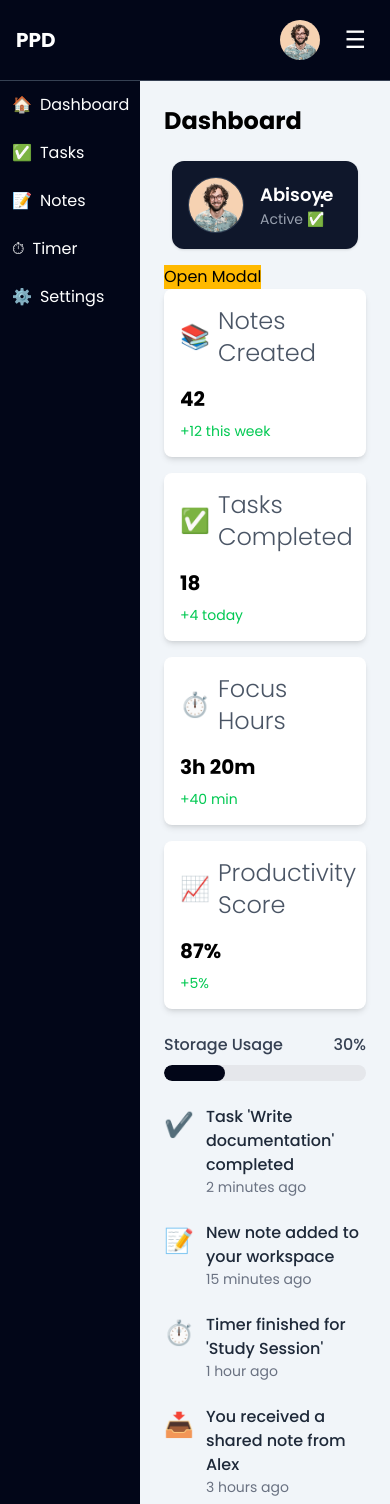
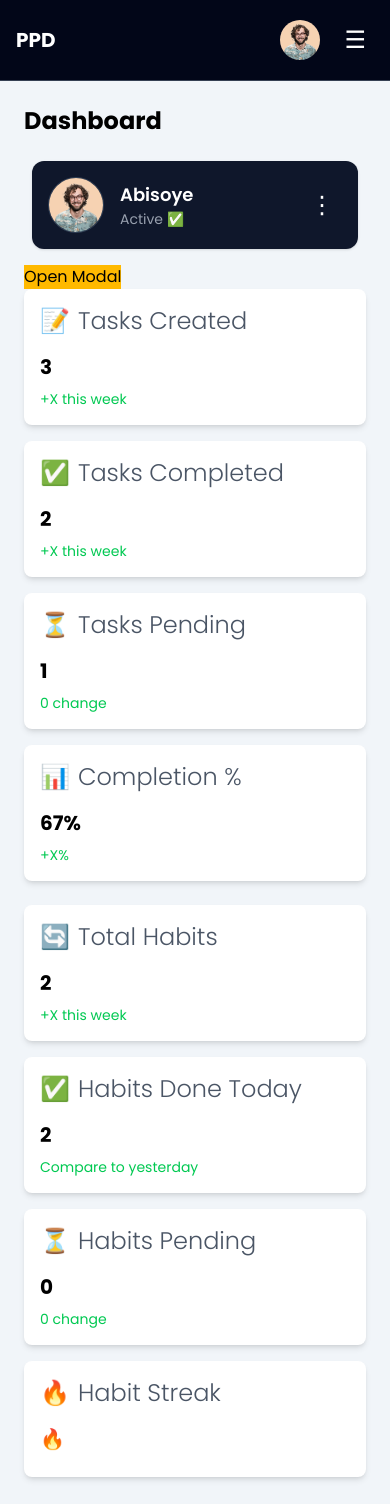
Before and after one commit to learningsin2024-source/PPD-, a React (Vite) app in the folder ppd/: page / in a window 390 px wide. Shown: the top 1504 px of the page. Built offline with nearby package versions, Linux system fonts and the light colour scheme; a web font is replaced by a local one.

Commit message:
stage 10 done

```diff
--- a/ppd/src/App.jsx
+++ b/ppd/src/App.jsx
@@ -1,5 +1,6 @@
 import { useState, useEffect, useContext } from "react";
 import { Routes, Route } from "react-router-dom";
+import { tasks, habits } from "./data.js";
 
 import Navbar from "./component/navbar";
 import Sidebar from "./component/sidebar";
@@ -35,9 +36,21 @@ const [IsOpen, setiSOpen] = useState(false)
      [])
 
 
+const tasksCreated = tasks.length;
+const tasksCompleted = tasks.filter(t => t.status === "done").length;
+const tasksPending = tasks.filter(t => t.status === "pending").length;
+const completionPercent = tasksCreated === 0 ? 0 : Math.round((tasksCompleted / tasksCreated) * 100);
+
+const totalHabits = habits.length;
+const habitsDoneToday = habits.filter(h => h.status === "done").length;
+const habitsPending = habits.filter(h => h.status === "pending").length;
+const habitStreak = "🔥";
+
+
+
 const [profile, setProfile] = useState({ })
 
-  const [tasks, setTasks] = useState([])
+  const [taskss, setTasks] = useState([])
 
   const [notes, setNotes] = useState([])
 
@@ -137,10 +150,18 @@ return (
                        Modal box is here  </Modal>
 
                     <div className="grid grid-cols-1 sm:grid-cols-2 lg:grid-cols-4 gap-4 mb-6">
-                      <Statscard icon="📚" title="Notes Created" value={42} trend="+12 this week" />
-                      <Statscard icon="✅" title="Tasks Completed" value={18} trend="+4 today" />
-                      <Statscard icon="⏱️" title="Focus Hours" value="3h 20m" trend="+40 min" />
-                      <Statscard icon="📈" title="Productivity Score" value="87%" trend="+5%" />
+                      <Statscard icon="📝" title="Tasks Created" value={tasksCreated} trend="+X this week" />
+                      <Statscard icon="✅" title="Tasks Completed" value={tasksCompleted} trend="+X this week" />
+                      <Statscard icon="⏳" title="Tasks Pending" value={tasksPending} trend="0 change" />
+                      <Statscard icon="📊" title="Completion %" value={`${completionPercent}%`} trend="+X%" />
+
+                    </div>
+                    <div className="grid grid-cols-1 sm:grid-cols-2 lg:grid-cols-4 gap-4 mb-6">
+
+                       <Statscard icon="🔄" title="Total Habits" value={totalHabits} trend="+X this week" />
+                       <Statscard icon="✅" title="Habits Done Today" value={habitsDoneToday} trend="Compare to yesterday" />
+                       <Statscard icon="⏳" title="Habits Pending" value={habitsPending} trend="0 change" />
+                       <Statscard icon="🔥" title="Habit Streak" value={habitStreak} trend="" />
                     </div>
 
                     <Progressbar value={30} color="bg-slate-950" label="Storage Usage" showpercent={true} />
--- a/ppd/src/component/navbar.jsx
+++ b/ppd/src/component/navbar.jsx
@@ -6,9 +6,13 @@ import { UserContext } from "../context/UserContext";
 import { SidebarContext } from "../context/SidebarContext";
 
 function Navbar({ links }) {
+
+
+
+
   const [openHeader, setOpenHeader] = useState(false);
   const { user } = useContext(UserContext);
-  const { isSidebarOpen, closeSidebar,toggleSidebar } = useContext(SidebarContext);
+  const { isSidebarOpen, closeSidebar,toggleSidebar, openSidebar } = useContext(SidebarContext);
 
   const navigate = useNavigate();
   const dropdownRef = useRef(null);
@@ -23,6 +27,10 @@ function Navbar({ links }) {
     document.addEventListener("mousedown", handleClickOutside);
     return () => document.removeEventListener("mousedown", handleClickOutside);
   }, []);
+
+  useEffect(() => {
+  console.log("Sidebar open:", isSidebarOpen);
+}, [isSidebarOpen]);
 
   return (
     <nav className="w-full bg-slate-950 z-20 top-0 border-b border-gray-700">
--- a/ppd/src/component/sidebar.jsx
+++ b/ppd/src/component/sidebar.jsx
@@ -1,23 +1,24 @@
-import { useState } from "react";
+import { useContext, useState } from "react";
 import { Link } from "react-router-dom";
+import { SidebarContext } from "../context/SidebarContext";
 
-function Sidebar({ sidelinks, isOpenMobile, setIsOpenMobile }) {
+function Sidebar({ sidelinks }) {
+  const { isSidebarOpen, closeSidebar } = useContext(SidebarContext);
   const [col, setCol] = useState(false);
-
 
   return (
     <>
+      {/* Desktop Sidebar */}
       <div
-      className={`hidden md:flex flex-col h-full bg-slate-950 transition-all duration-300 ${
-        col ? "w-20" : "w-64"
-      }`}
+        className={`hidden md:flex flex-col h-screen bg-slate-950 transition-all
+        ${col ? "w-20" : "w-64"}`}
       >
-
         <ul className="flex flex-col m-3 text-white space-y-6">
-        {sidelinks.map((link) => (
-          <Link to = {link.route}
+          {sidelinks.map(link => (
+            <Link
               key={link.key}
-            className="cursor-pointer hover:text-blue-400 hover:underline text-xl flex items-center space-x-2"
+              to={link.route}
+              className="flex items-center space-x-2 hover:text-blue-400"
             >
               <span>{link.icon}</span>
               {!col && <span>{link.name}</span>}
@@ -25,43 +26,36 @@ function Sidebar({ sidelinks, isOpenMobile, setIsOpenMobile }) {
           ))}
         </ul>
 
-
         <button
           onClick={() => setCol(!col)}
-        type="button"
           className="mt-auto p-2 text-white hover:bg-slate-900"
         >
           {col ? "➡ Expand" : "⬅ Collapse"}
         </button>
       </div>
 
+      {/* Mobile Sidebar */}
       <div
-      className={`flex md:hidden flex-col h-full bg-slate-950 transition-all duration-300 ${
-        isOpenMobile ? "w-15" : "w-35"
-      }`}
+        className={`fixed top-0 left-0 z-50 h-full w-64 bg-slate-950
+        transform transition-transform duration-300 md:hidden
+        ${isSidebarOpen ? "translate-x-0" : "-translate-x-full"}`}
       >
-
         <ul className="flex flex-col m-3 text-white space-y-6">
-        {sidelinks.map((link) => (
-          <li
+          {sidelinks.map(link => (
+            <Link
               key={link.key}
-            className="cursor-pointer hover:text-blue-400 hover:underline flex items-center space-x-2"
+              to={link.route}
+              onClick={closeSidebar}
+              className="flex items-center space-x-2 hover:text-blue-400"
             >
               <span>{link.icon}</span>
-            {!isOpenMobile && <span>{link.name}</span>}
-          </li>
+              <span>{link.name}</span>
+            </Link>
           ))}
         </ul>
-
       </div>
-
     </>
-  )
-
-
-
-
-
+  );
 }
 
 export default Sidebar;
--- a/ppd/src/component/statscard.jsx
+++ b/ppd/src/component/statscard.jsx
@@ -1,3 +1,7 @@
+import { tasks, habits } from "../data";
+
+
+
 function Statscard({ icon, title, value, trend }) {
   return (
     <div className="bg-white shadow-md rounded-lg p-4 flex flex-col justify-between h-full">
--- /dev/null
+++ b/ppd/src/context/ModalContext.jsx
@@ -0,0 +1,28 @@
+import { createContext, useState } from "react";
+
+export const ModalContext = createContext();
+
+function ModalContextProvider({ children }) {
+  const [isOpen, setIsOpen] = useState(false);
+  const [modalContent, setModalContent] = useState(null);
+
+  function openModal(content) {
+    setModalContent(content);
+    setIsOpen(true);
+  }
+
+  function closeModal() {
+    setIsOpen(false);
+    setModalContent(null);
+  }
+
+  return (
+    <ModalContext.Provider
+      value={{ isOpen, modalContent, openModal, closeModal }}
+    >
+      {children}
+    </ModalContext.Provider>
+  );
+}
+
+export default ModalContextProvider;
--- a/ppd/src/context/SidebarContext.jsx
+++ b/ppd/src/context/SidebarContext.jsx
@@ -1,33 +1,29 @@
 import { createContext, useState } from "react";
 
- export const SidebarContext = createContext();
+export const SidebarContext = createContext();
 
+function SidebarProvider({ children }) {
+  const [isSidebarOpen, setIsSidebarOpen] = useState(false);
 
- function SidebarProvider ({children}) {
-const [isSidebarOpen, setIsSidebarOpen] = useState(false)
+  const toggleSidebar = () => {
+    setIsSidebarOpen(prev => !prev);
+  };
 
-function toggleSidebar() {
-    setIsSidebarOpen(!isSidebarOpen)
+  const openSidebar = () => {
+    setIsSidebarOpen(true);
+  };
+
+  const closeSidebar = () => {
+    setIsSidebarOpen(false);
+  };
+
+  return (
+    <SidebarContext.Provider
+      value={{ isSidebarOpen, toggleSidebar, openSidebar, closeSidebar }}
+    >
+      {children}
+    </SidebarContext.Provider>
+  );
 }
 
-function openSidebar()
- {
-    setIsSidebarOpen(true)
-
- }
-
- function closeSidebar() {
-    setIsSidebarOpen(false)
- }
-
-
-return (
-
-    <SidebarContext.Provider value={{isSidebarOpen, toggleSidebar, openSidebar, closeSidebar}}>
-        {children}
-    </SidebarContext.Provider>
-)
-}
-
-
-export default SidebarProvider
+export default SidebarProvider;
--- a/ppd/src/context/ToastContext.jsx
+++ b/ppd/src/context/ToastContext.jsx
@@ -9,7 +9,7 @@ import { createContext, useState, useCallback } from "react";
 
 
 function addToast(message, type) {
-  const id = Date.now(); // unique id
+  const id = Date.now();
 
   const newToast = { id, message, type };
 
--- /dev/null
+++ b/ppd/src/data.js
@@ -0,0 +1,42 @@
+export const tasks = [
+  {
+    id: 1,
+    status: "done",
+    title: "Read book",
+  },
+  {
+    id: 2,
+    status: "pending",
+    title: "Watch Movies",
+  },
+  {
+    id: 3,
+    status: "done",
+    title: "Picnic",
+  },
+];
+
+export const habits = [
+  {
+    id: 1,
+    status: "done",
+    title: "Sober",
+  },
+  {
+    id: 2,
+    status: "done",
+    title: "Jogging",
+  },
+];
+
+
+
+const tasksCreated = tasks.length;
+const tasksCompleted = tasks.filter(t => t.status === "done").length;
+const tasksPending = tasks.filter(t => t.status === "pending").length;
+const completionPercent = tasksCreated === 0 ? 0 : Math.round((tasksCompleted / tasksCreated) * 100);
+
+const totalHabits = habits.length;
+const habitsDoneToday = habits.filter(h => h.status === "done").length;
+const habitsPending = habits.filter(h => h.status === "pending").length;
+const habitStreak = "🔥";
--- a/ppd/src/main.jsx
+++ b/ppd/src/main.jsx
@@ -5,12 +5,15 @@ import './index.css'
 import App from './App.jsx'
 import { UserProvider } from './context/UserContext.jsx';
 import SidebarProvider from './context/SidebarContext.jsx';
+import ModalContextProvider from './context/ModalContext.jsx';
 createRoot(document.getElementById('root')).render(
   <StrictMode>
      <BrowserRouter>
      <UserProvider>
       <SidebarProvider>
+      <ModalContextProvider>
     <App />
+    </ModalContextProvider>
     </SidebarProvider>
     </UserProvider>
     </BrowserRouter>
```
Lines whose indentation alone changed are shown as unchanged.
